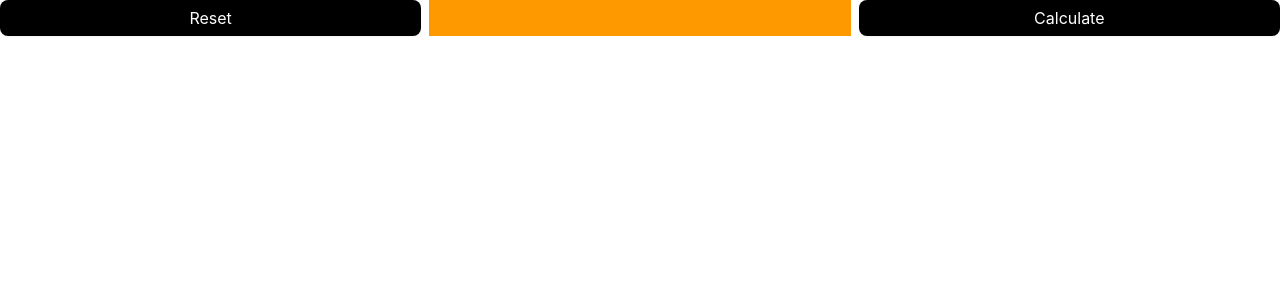
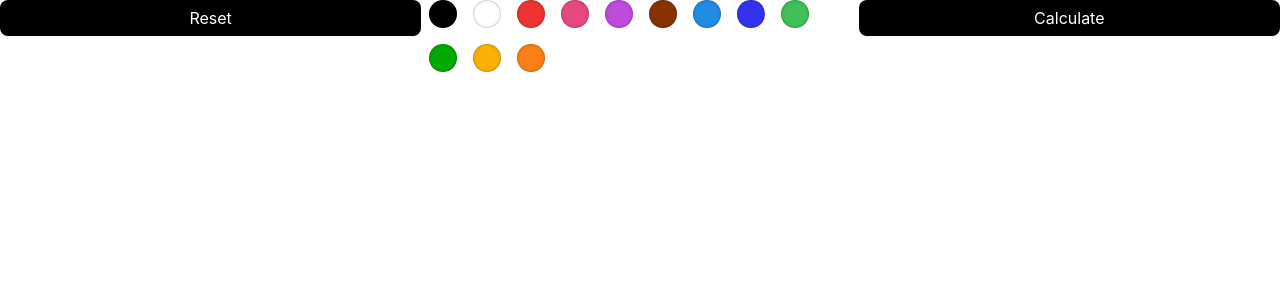
Before and after one commit to Vrutik-Patwa/CalcCanvas, a React (Vite) app in the folder frontend/: page / in a window 1280 px wide. Shown: the top 300 px of the page. Built offline with nearby package versions, Linux system fonts and the light colour scheme.

Commit message:
Fixed:ColorSwatches

```diff
--- a/frontend/src/screens/home/index.tsx
+++ b/frontend/src/screens/home/index.tsx
@@ -17,7 +17,6 @@ interface GeneratedResult {
   answer: string;
 }
 
-
 const Home = () => {
   const canvasRef = useRef<HTMLCanvasElement>(null);
   const isDrawing = useRef(false);
@@ -25,6 +24,18 @@ const Home = () => {
   const [reset, setReset] = useState(false);
   const [result, setResult] = useState<GeneratedResult>();
   const [dictofVars, setDictofVars] = useState({});
+
+  const ColorSwatches = SWATCHES.map((colors) => {
+    return (
+      <div
+        key={colors}
+        className="rounded-full bg-transparent "
+        onClick={() => setColor(colors)}
+      >
+        <ColorSwatch color={colors} key={colors} />
+      </div>
+    );
+  });
   useEffect(() => {
     const canvas = canvasRef.current;
 
@@ -117,9 +128,9 @@ const Home = () => {
         >
           Reset
         </Button>
-        <Group className="z-20 bg-amber-500">
 
-        </Group>
+        <Group className="">{ColorSwatches}</Group>
+
         {console.log(color)}
         <Button
           onClick={sendData}
```
